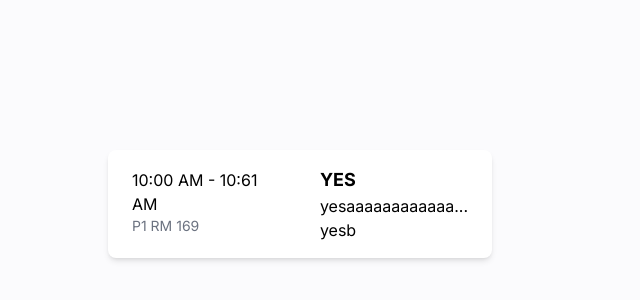
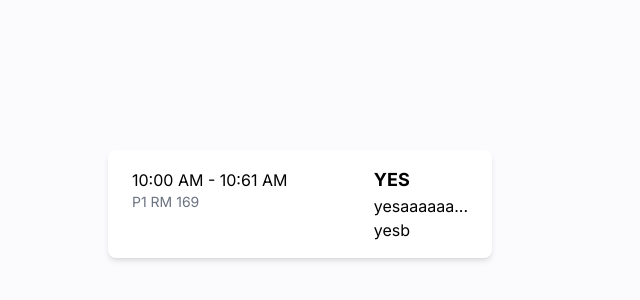
Before and after one commit to imapotatoes11/kalepwa, a Next.js app: page /kest in a window 1280 px wide. Shown: the part 196-496 px from the top of the page, without its empty margins (0-640 px from the left). Built offline with nearby package versions, Linux system fonts and the light colour scheme.

Commit message:
minor ui tweaks

```diff
--- a/src/components/shed.tsx
+++ b/src/components/shed.tsx
@@ -24,7 +24,7 @@ export default function Shed({
             </div>
             <div>
                 <p className="font-bold text-lg">{`${course}`.toUpperCase()}</p>
-                <p>{`${name}` === "undefined" ? "N/A" : (name.length > 15 ? name.substring(0, 15) + "..." : name)}</p>
+                <p>{`${name}` === "undefined" ? "N/A" : (name.length > 9 ? name.substring(0, 9) + "..." : name)}</p>
                 <p className="text-md">{`${teacher}` === "undefined" ? "-" : teacher}</p>
             </div>
         </main>
```
